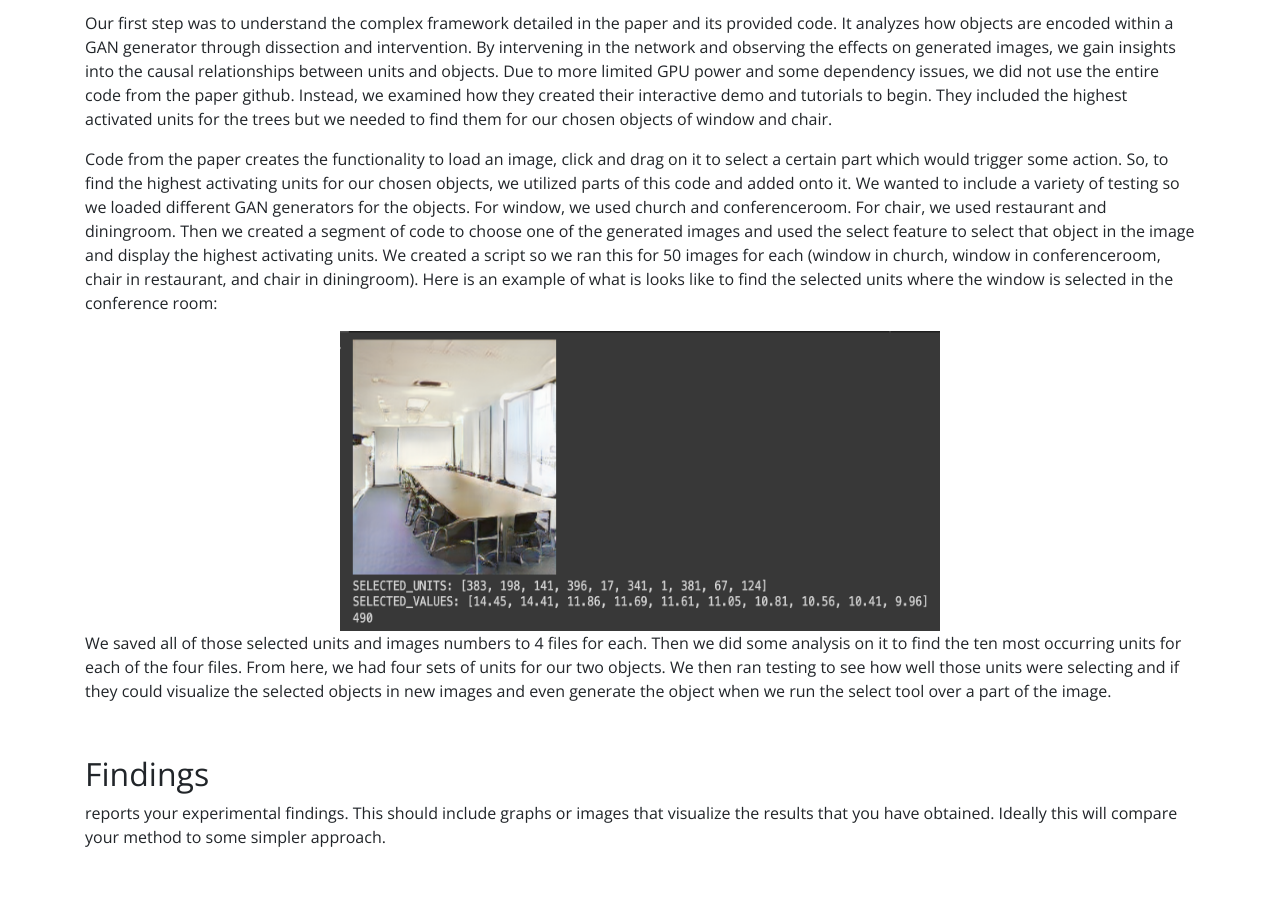
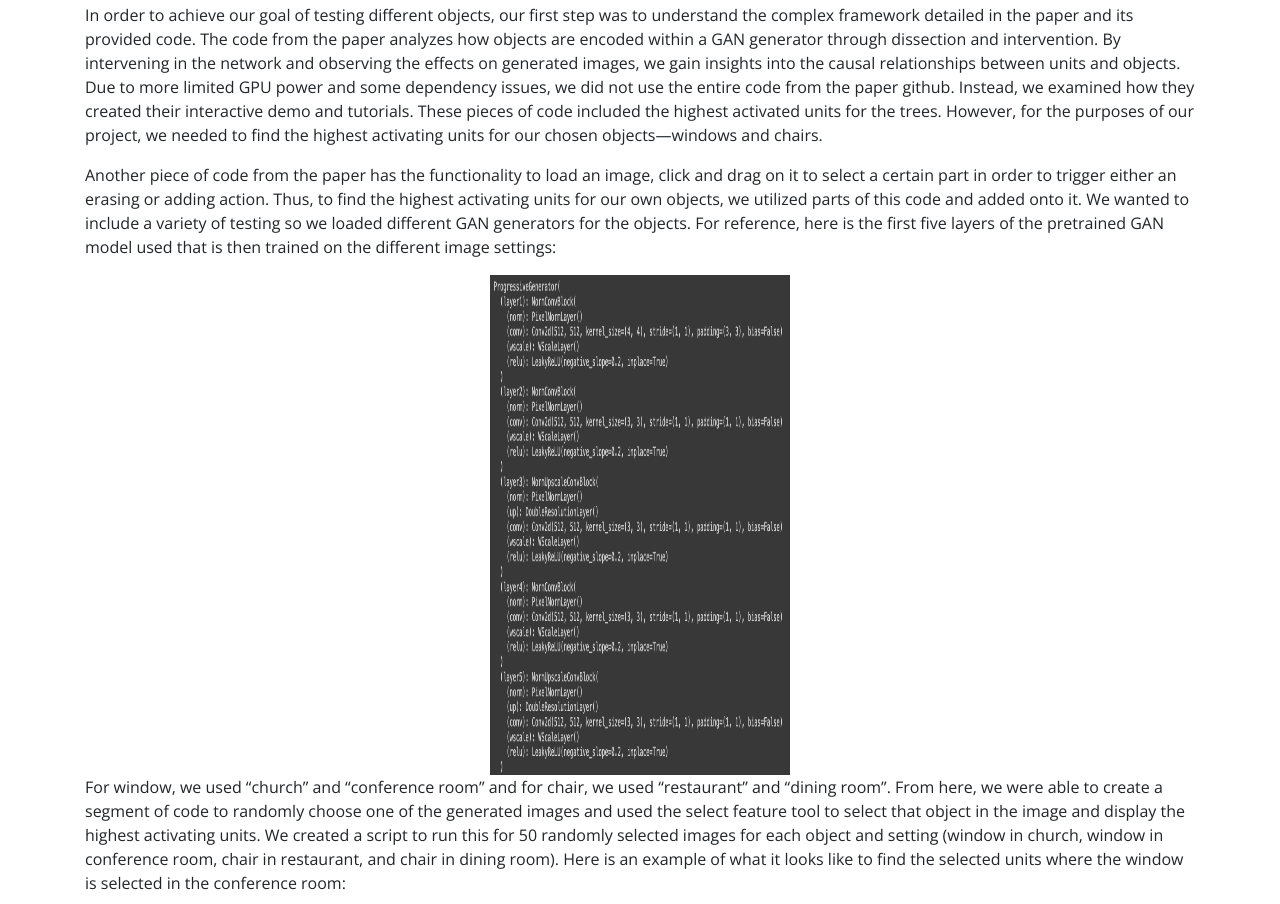
Before and after one commit to rgurn/DS4440_final_project, a plain HTML site: page index.html in a window 1280 px wide. Shown: the part 1413-2317 px from the top of the page. Drawn offline with nearby package versions, Linux system fonts and the light colour scheme.

Commit message:
Update index.html

```diff
--- a/index.html
+++ b/index.html
@@ -58,19 +58,21 @@
 </p>
 
 <h2>Method</h2>
+<p> Our Implementation Link: <a href = "https://colab.research.google.com/drive/10UPKkcwzi6PX9RKPq7oID2sOQPjAoJti?usp=sharing">DS4440 Final Project</a></p>
 <p>
-<p> Our Implementation Link: <a href = "https://colab.research.google.com/drive/10UPKkcwzi6PX9RKPq7oID2sOQPjAoJti?usp=sharing">DS4440 Final Project</a></p>
+ In order to achieve our goal of testing different objects, our first step was to understand the complex framework detailed in the paper and its provided code. The code from the paper analyzes how objects are encoded within a GAN generator through dissection and intervention. By intervening in the network and observing the effects on generated images, we gain insights into the causal relationships between units and objects. Due to more limited GPU power and some dependency issues, we did not use the entire code from the paper github. Instead, we examined how they created their interactive demo and tutorials. These pieces of code included the highest activated units for the trees. However, for the purposes of our project, we needed to find the highest activating units for our chosen objects—windows and chairs.
 </p>
 <p>
- Our first step was to understand the complex framework detailed in the paper and its provided code. It analyzes how objects are encoded within a GAN generator through dissection and intervention. By intervening in the network and observing the effects on generated images, we gain insights into the causal relationships between units and objects. Due to more limited GPU power and some dependency issues, we did not use the entire code from the paper github. Instead, we examined how they created their interactive demo and tutorials to begin. They included the highest activated units for the trees but we needed to find them for our chosen objects of window and chair.
+ Another piece of code from the paper has the functionality to load an image, click and drag on it to select a certain part in order to trigger either an erasing or adding action. Thus, to find the highest activating units for our own objects, we utilized parts of this code and added onto it. We wanted to include a variety of testing so we loaded different GAN generators for the objects. For reference, here is the first five layers of the pretrained GAN model used that is then trained on the different image settings:
 </p>
-<p>
- Code from the paper creates the functionality to load an image, click and drag on it to select a certain part which would trigger some action. So, to find the highest activating units for our chosen objects, we utilized parts of this code and added onto it. We wanted to include a variety of testing so we loaded different GAN generators for the objects. For window, we used church and conferenceroom. For chair, we used restaurant and diningroom. Then we created a segment of code to choose one of the generated images and used the select feature to select that object in the image and display the highest activating units. We created a script so we ran this for 50 images for each (window in church, window in conferenceroom, chair in restaurant, and chair in diningroom). Here is an example of what is looks like to find the selected units where the window is selected in the conference room:
+ <center><img src="images/pretrained_GAN_sample.png" width="300px" height="500px"></center>
+ <p>
+  For window, we used “church” and “conference room” and for chair, we used “restaurant” and “dining room”. From here, we were able to create a segment of code to randomly choose one of the generated images and used the select feature tool to select that object in the image and display the highest activating units. We created a script to run this for 50 randomly selected images for each object and setting (window in church, window in conference room, chair in restaurant, and chair in dining room). Here is an example of what it looks like to find the selected units where the window is selected in the conference room:
 </p>
 <center><img src="images/get_units_test.png" width="600px" height="300px"></center>
-<p>
- We saved all of those selected units and images numbers to 4 files for each. Then we did some analysis on it to find the ten most occurring units for each of the four files. From here, we had four sets of units for our two objects. We then ran testing to see how well those units were selecting and if they could visualize the selected objects in new images and even generate the object when we run the select tool over a part of the image.
-</p>
+ <p>
+  We saved all of those selected units and images numbers to four files corresponding to each object-setting combination. Then, we did some analysis on this data to find the ten most commonly occurring units for each of the four object-setting combinations. Therefore, we had four sets of units across the two objects. Using these most commonly activated units, we then ran testing to see how well those units were selecting the objects and if they could visualize the selected objects in new images and even generate the object when we run the select tool over a part of the image.
+ </p>
 
 <h2>Findings</h2>
 reports your experimental findings. This should include graphs or images that visualize the results that you have obtained. Ideally this will compare your method to some simpler approach.
```
